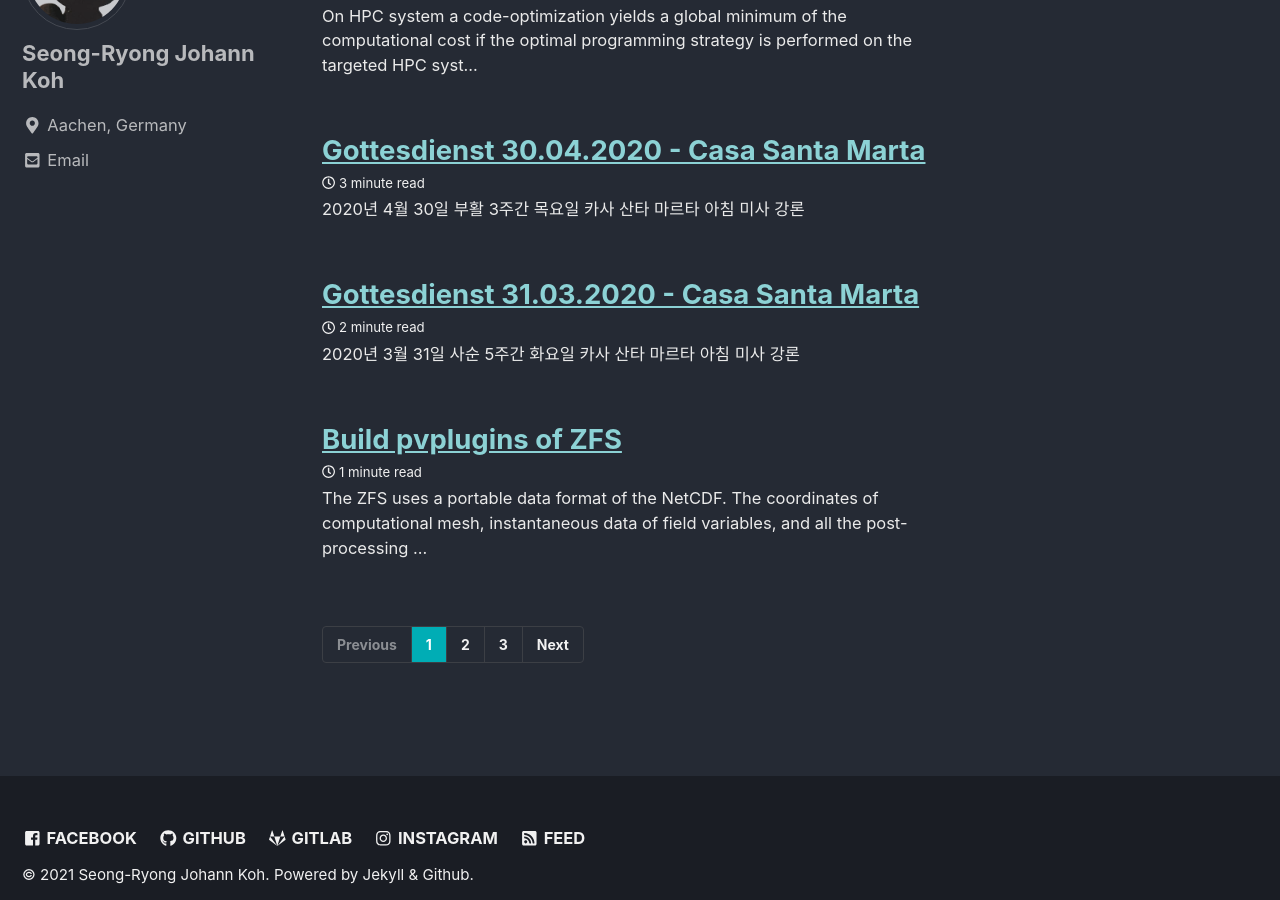
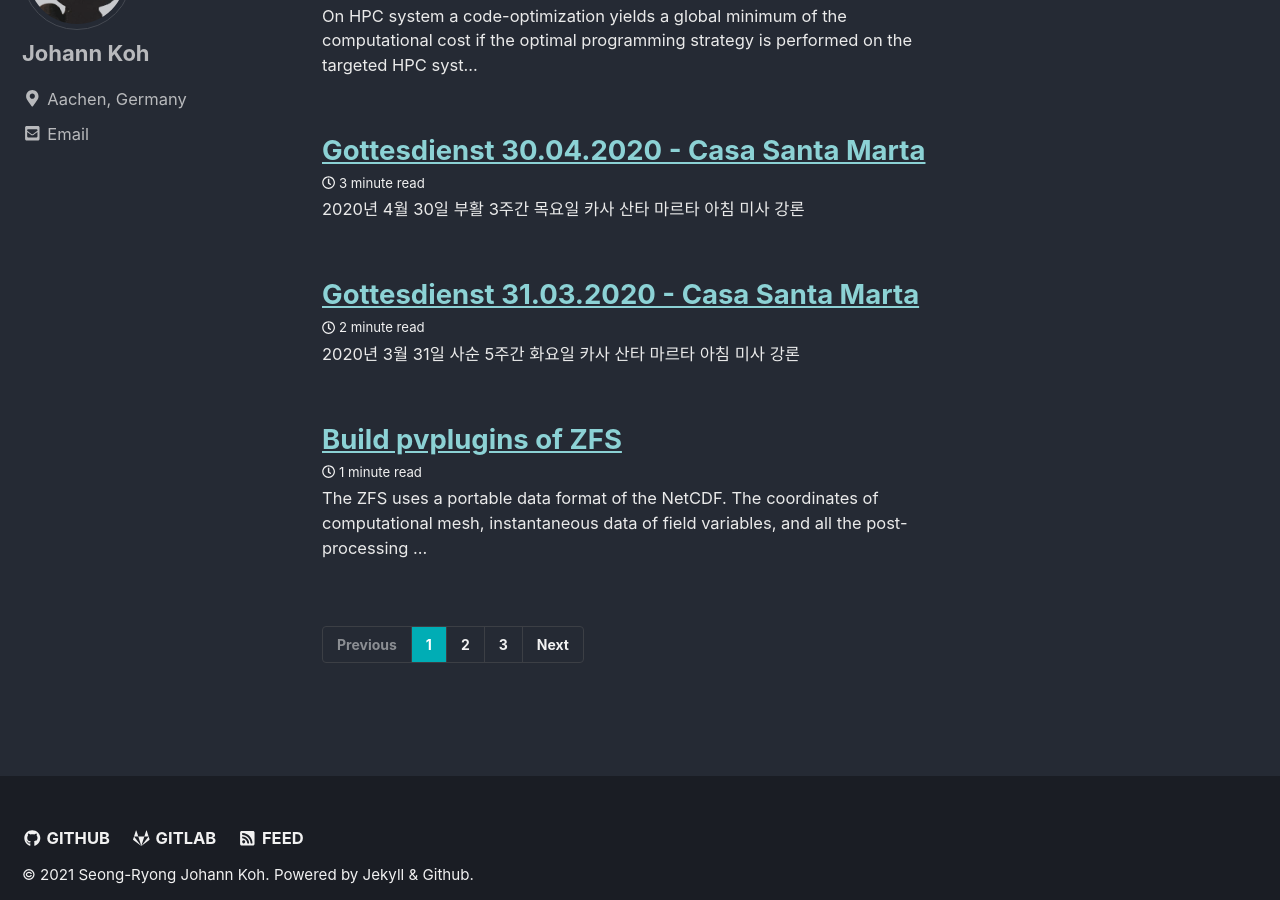
Before and after one commit to meuus/meuus.github.io, a Jekyll site: the page built from index.html, in a window 1280 px wide and 900 px high, scrolled down 800 px. Built offline with Jekyll 4.4.1, drawn with Linux system fonts in a browser that asks for light colours; cached includes are drawn as plain includes; the list of posts is cut into pages by our own code.

Commit message:
update _config.yml

```diff
--- a/_config.yml
+++ b/_config.yml
@@ -106,7 +106,7 @@ analytics:
 
 # Site Author
 author:
-  name             : "Seong-Ryong Johann Koh"
+  name             : "Johann Koh"
   avatar           : "/assets/images/bio_avatar.png"
   bio              : ""
   location         : "Aachen, Germany"
@@ -115,46 +115,46 @@ author:
     - label: "Email"
       icon: "fas fa-fw fa-envelope-square"
       url: mailto:seongr.koh@gmail.com
-    - label: "Website"
-      icon: "fas fa-fw fa-link"
-      # url: "https://your-website.com"
-    - label: "Twitter"
-      icon: "fab fa-fw fa-twitter-square"
-      # url: "https://twitter.com/"
-    - label: "Facebook"
-      icon: "fab fa-fw fa-facebook-square"
-      # url: "https://facebook.com/"
-    - label: "GitHub"
-      icon: "fab fa-fw fa-github"
-      # url: "https://github.com/"
-    - label: "Instagram"
-      icon: "fab fa-fw fa-instagram"
-      # url: "https://instagram.com/"
+#    - label: "Website"
+#      icon: "fas fa-fw fa-link"
+#      # url: "https://your-website.com"
+#    - label: "Twitter"
+#      icon: "fab fa-fw fa-twitter-square"
+#      # url: "https://twitter.com/"
+#    - label: "Facebook"
+#      icon: "fab fa-fw fa-facebook-square"
+#      # url: "https://facebook.com/"
+#    - label: "GitHub"
+#      icon: "fab fa-fw fa-github"
+#      url: "https://github.com/meuus"
+#    - label: "Instagram"
+#      icon: "fab fa-fw fa-instagram"
+#      # url: "https://instagram.com/"
 
 # Site Footer
 footer:
   links:
-    - label: "Twitter"
-      icon: "fab fa-fw fa-twitter-square"
-      # url: "https://twitter.com/"
-    - label: "Facebook"
-      icon: "fab fa-fw fa-facebook-square"
-      url: "https://facebook.com/"
+#    - label: "Twitter"
+#      icon: "fab fa-fw fa-twitter-square"
+#      # url: "https://twitter.com/"
+#    - label: "Facebook"
+#      icon: "fab fa-fw fa-facebook-square"
+#      url: "https://facebook.com/"
     - label: "GitHub"
       icon: "fab fa-fw fa-github"
-      url: "https://github.com/"
-    - label: "Google"
-      icon: "fab fa-fw fa-google"
-      # url: "http://google.com"
+      url: "https://github.com/meuus"
+#    - label: "Google"
+#      icon: "fab fa-fw fa-google"
+#      # url: "http://google.com"
     - label: "GitLab"
       icon: "fab fa-fw fa-gitlab"
-      url: "http://gitlab.com/"
-    - label: "Bitbucket"
-      icon: "fab fa-fw fa-bitbucket"
-      # url:
-    - label: "Instagram"
-      icon: "fab fa-fw fa-instagram"
-      url: "http://instagram.com/"
+      url: "https://gitlab.com/meuus"
+#    - label: "Bitbucket"
+#      icon: "fab fa-fw fa-bitbucket"
+#      # url:
+#    - label: "Instagram"
+#      icon: "fab fa-fw fa-instagram"
+#      url: "http://instagram.com/"
 
 
 # Reading Files
```
